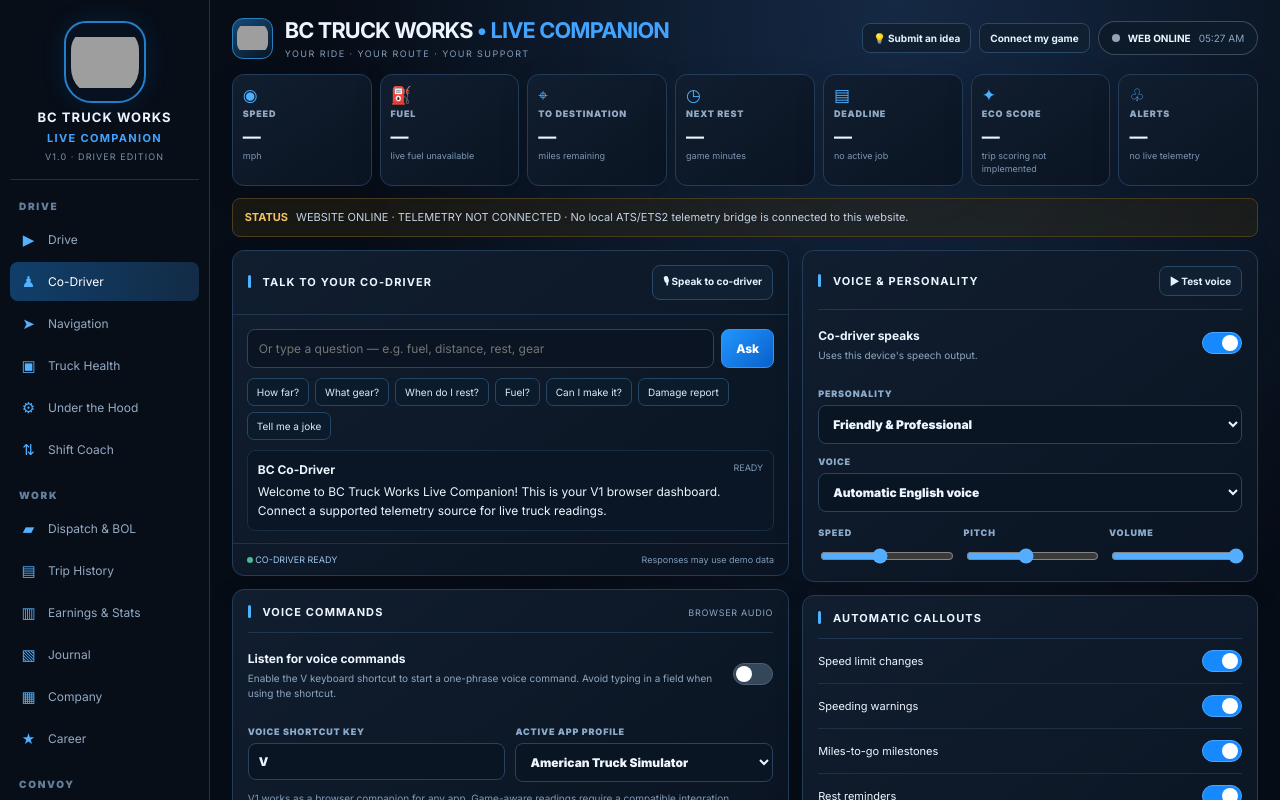
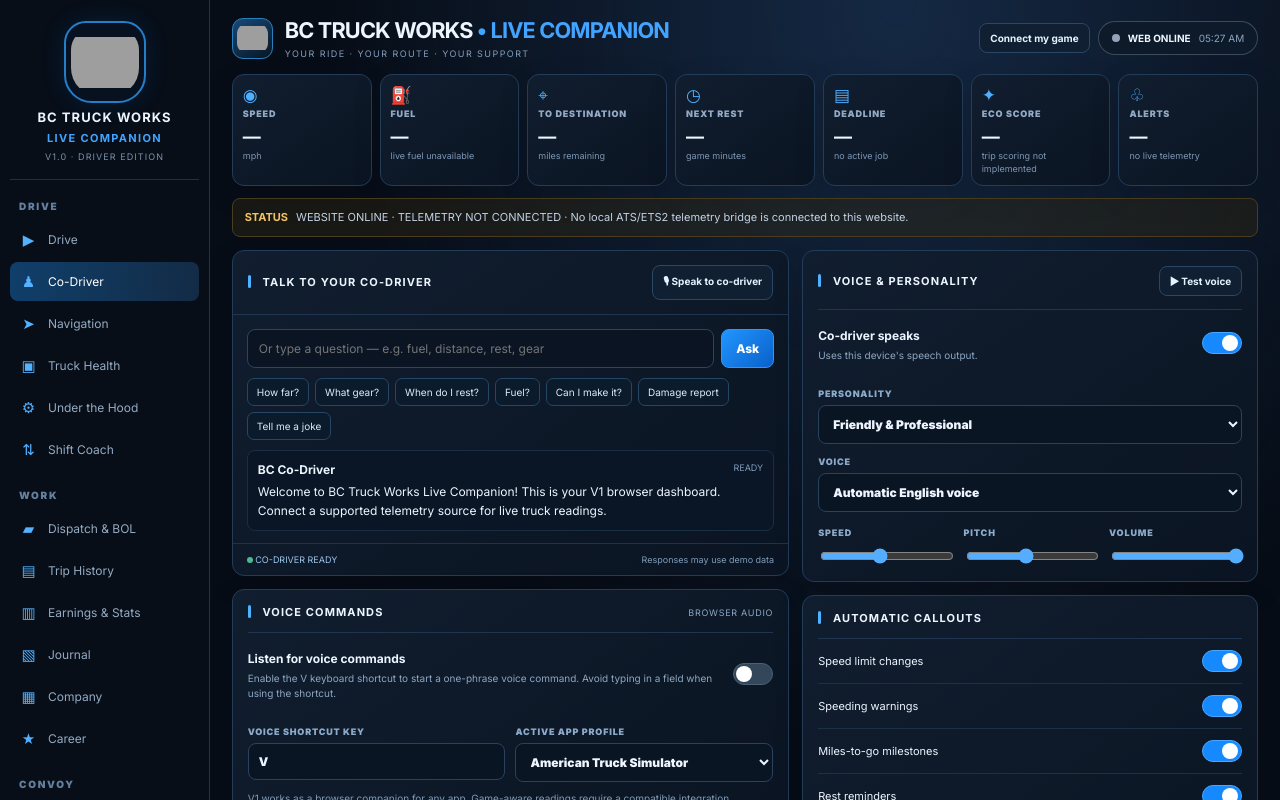
Before and after one commit to dospatch/bc-truck-works-live-companion, a Next.js app: page / in a window 1280 px wide. Shown: the top 800 px of the page. Built offline with nearby package versions, Linux system fonts and the light colour scheme; no server answers; grey boxes are pictures that could not be loaded.

Commit message:
Remove duplicate Submit an Idea button from top bar

```diff
--- a/app/page.js
+++ b/app/page.js
@@ -219,7 +219,7 @@
       <div className="sidebar-bottom"><b>DRIVE · BUILD · SUCCEED</b><span>Built for the road ahead.</span><span>BC Truck Works © 2026</span></div>
     </aside>
     <section className="workspace" id="dashboard-top">
-      <header className="topbar"><div className="page-title"><div className="mini-mark"><img src="https://raw.githubusercontent.com/dospatch/bc-truck-works/main/web/public/bc-truck-works-logo.png" alt="" /></div><div><h1>BC TRUCK WORKS <span>• LIVE COMPANION</span></h1><p>YOUR RIDE · YOUR ROUTE · YOUR SUPPORT</p></div></div><div style={{display:"flex",alignItems:"center",gap:8,flexWrap:"wrap"}}><a className="outline-button" href="/ideas" style={{textDecoration:"none"}}>💡 Submit an idea</a><button type="button" className="outline-button" onClick={()=>setPairingOpen(v=>!v)}>Connect my game</button><div className={"status-pill "+(liveTelemetry?.connected&&liveTelemetry?.valuesAreLive?"status-live":liveTelemetry?"status-bridge":"status-web")}><i/> <b>{liveTelemetry?.connected&&liveTelemetry?.valuesAreLive?"LIVE":liveTelemetry?"BRIDGE":"WEB ONLINE"}</b> <span>{clock}</span></div></div></header>
+      <header className="topbar"><div className="page-title"><div className="mini-mark"><img src="https://raw.githubusercontent.com/dospatch/bc-truck-works/main/web/public/bc-truck-works-logo.png" alt="" /></div><div><h1>BC TRUCK WORKS <span>• LIVE COMPANION</span></h1><p>YOUR RIDE · YOUR ROUTE · YOUR SUPPORT</p></div></div><div style={{display:"flex",alignItems:"center",gap:8,flexWrap:"wrap"}}><button type="button" className="outline-button" onClick={()=>setPairingOpen(v=>!v)}>Connect my game</button><div className={"status-pill "+(liveTelemetry?.connected&&liveTelemetry?.valuesAreLive?"status-live":liveTelemetry?"status-bridge":"status-web")}><i/> <b>{liveTelemetry?.connected&&liveTelemetry?.valuesAreLive?"LIVE":liveTelemetry?"BRIDGE":"WEB ONLINE"}</b> <span>{clock}</span></div></div></header>
       <div className="metrics" id="truck-health">{metrics.map(m=><article className="metric" key={m[0]}><div className="metric-icon">{m[3]}</div><div className="metric-label">{m[0]}</div><strong>{m[1]}</strong><small>{m[2]}</small></article>)}</div>
       <div className="notice" id="status-notice"><b>STATUS</b><span>{notice}</span></div>
       {selectedModule&&<section className="panel nav-module-placeholder" id="nav-module-placeholder" aria-live="polite"><header className="panel-heading"><h2><i/> {selectedModule.toUpperCase()}</h2><span className="soft-tag">COMING IN A FUTURE UPDATE</span></header><p className="helper-text">{selectedModule} is not implemented in V1 yet. The navigation is responding correctly; this module will need its own features before it can display live information.</p><button type="button" className="outline-button" onClick={()=>{setSelectedModule("");setActiveNav("Drive");document.getElementById("dashboard-top")?.scrollIntoView({behavior:window.matchMedia("(prefers-reduced-motion: reduce)").matches?"auto":"smooth",block:"start"});}}>← Back to dashboard</button></section>}
```
